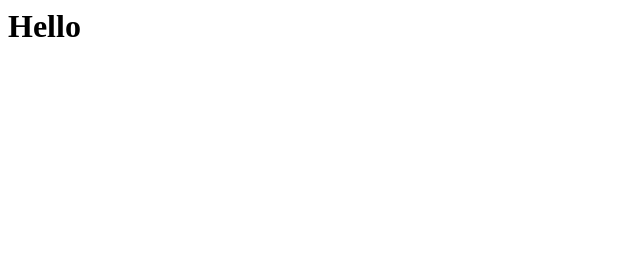
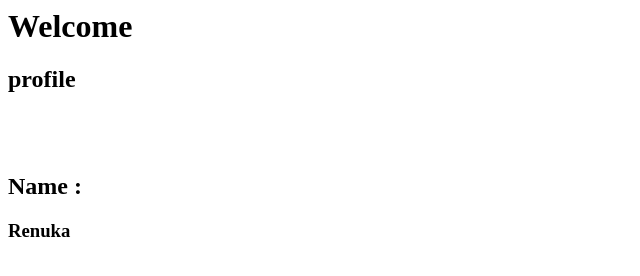
Before and after one commit to 20renuka/20renuka.github.io, a plain HTML site: page index.html in a window 1280 px wide. Shown: the whole page, without its empty margins (0-640 px from the left). Drawn offline with Linux system fonts and the light colour scheme.

Commit message:
Update index.html

```diff
--- a/index.html
+++ b/index.html
@@ -1 +1,11 @@
-<h1> Hello </h1>
+<html>
+    <head>
+      <h1> Welcome </h1>
+  </head>
+  <body>
+    <p align = left>
+
+    <h2> profile <h1><br>
+      <h2> Name : </h2> <h3> Renuka </h1>
+      </body>
+      </html>
```
